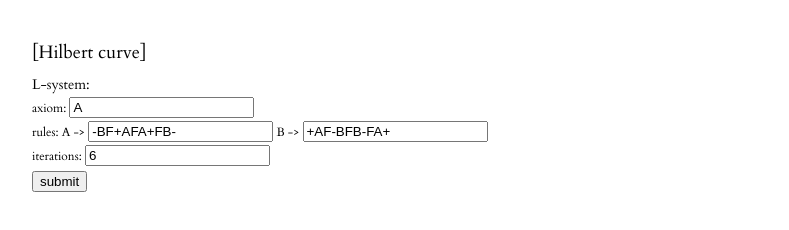
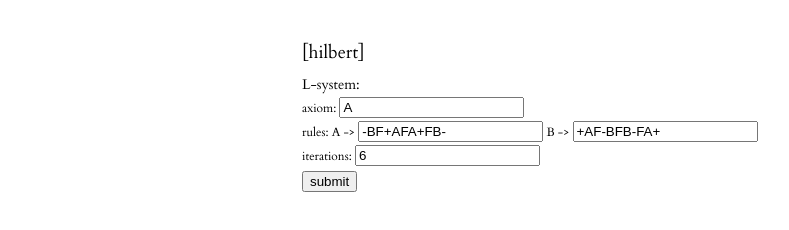
Before and after one commit to panpan/hilbert, a website built with webpack: page index.html in a window 1280 px wide. Shown: the top 230 px of the page, without its empty margins (8-797 px from the left). Built offline with nearby package versions, Linux system fonts and the light colour scheme.

Commit message:
add margin

```diff
--- a/hilbert.js
+++ b/hilbert.js
@@ -8,7 +8,7 @@ L-system (hilbert)
 
 var width = 400;
 var height = 400;
-var step = 5;
+var step = 10;
 var theta = Math.PI / 2;
 var turtle = {
   x: width / 2,
--- a/index.css
+++ b/index.css
@@ -11,6 +11,11 @@ html, body {
   font-family: 'Cardo', serif;
   font-size: 12px;
   padding: 20px;
+}
+
+body {
+  width: 700px;
+  margin: auto;
 }
 
 h1 {
--- a/index.html
+++ b/index.html
@@ -9,7 +9,7 @@
     <script src="https://code.jquery.com/jquery-3.1.1.min.js" type="text/javascript"></script>
   </head>
   <body>
-    <h1>[Hilbert curve]</h1>
+    <h1>[hilbert]</h1>
     <form class="hilbert-form" action="index.html">
       <h2>L-system:</h2>
       <label>axiom: <input class="axiom" type="text" name="axiom" value="A"></label>
```
Also changed, not shown: README.md (added).
